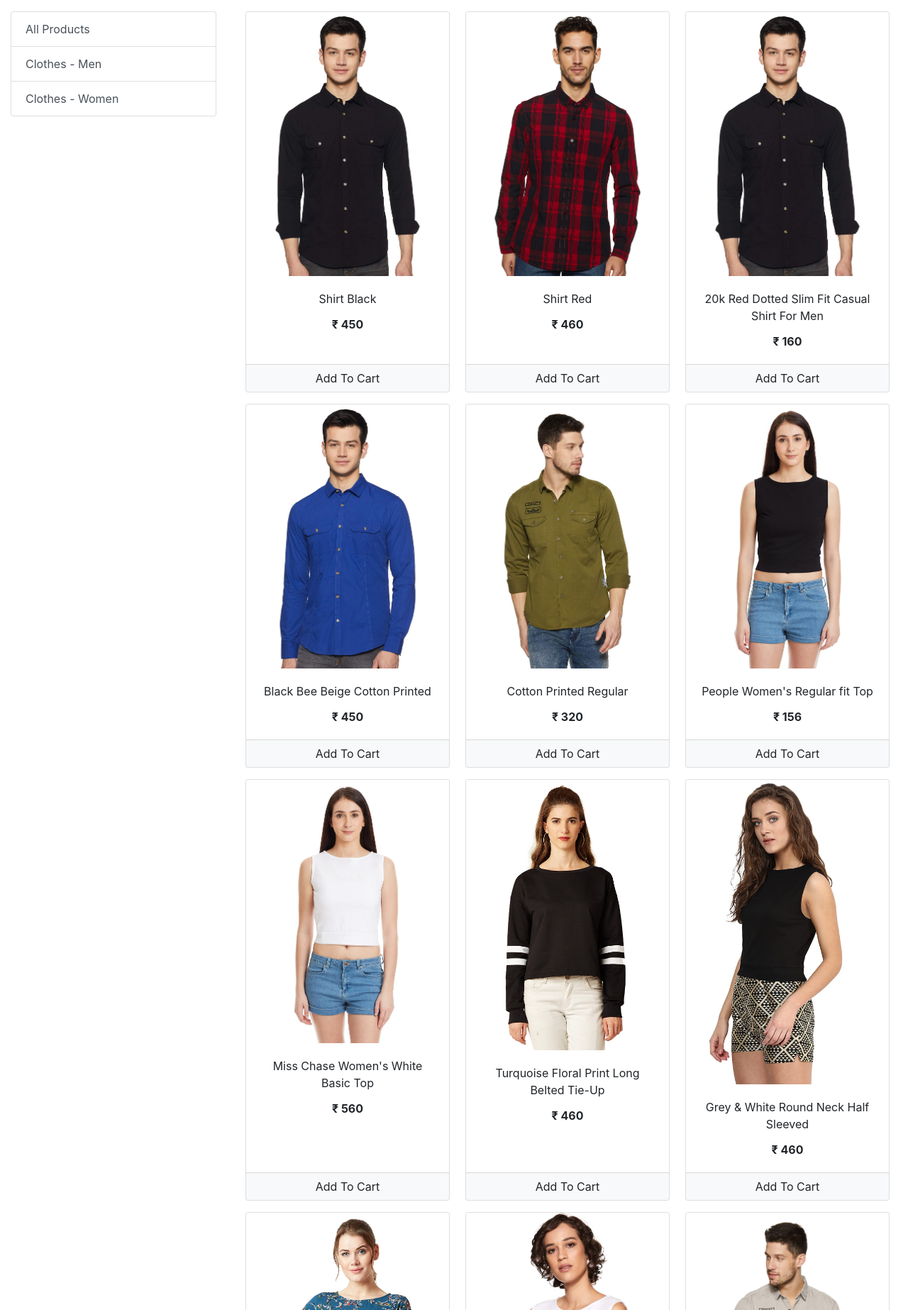
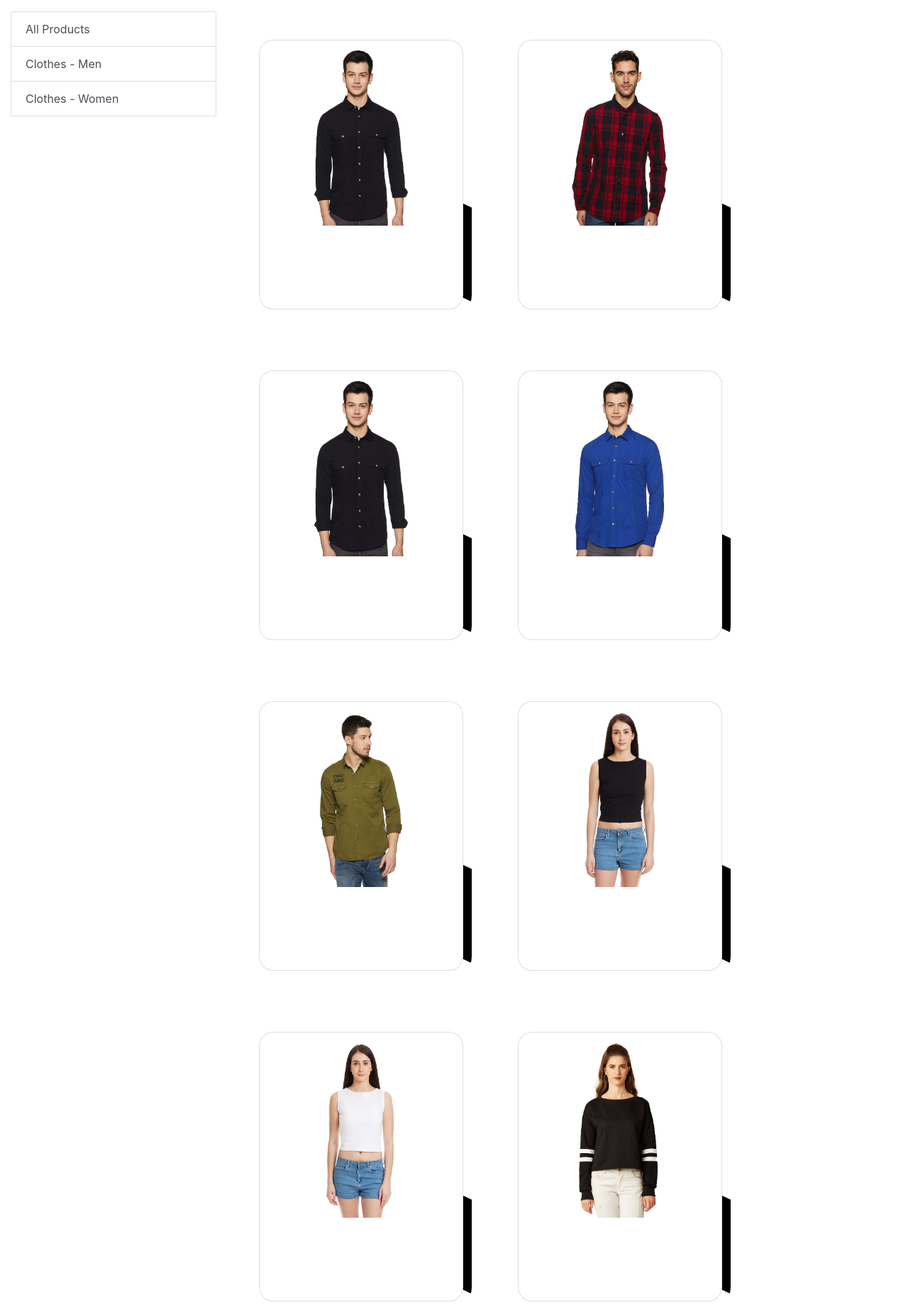
Before and after one commit to yamposskype/EShop_Django, a Django app: page /store in a window 1280 px wide. Shown: the part 74-1920 px from the top of the page at 71% size. Run offline with Django 3.2, Linux system fonts and the light colour scheme; data comes from the database, SQL or seed files in the repository; both versions use the stored data as it was after the commit; some libraries are stand-ins or nearby versions.

Commit message:
Changed design of products card

```diff
--- a/store/templates/index.html
+++ b/store/templates/index.html
@@ -4,6 +4,73 @@
 
 {% load cart %}
 {% load custom_filter %}
+<style>
+	@import url("https://fonts.googleapis.com/css2?family=Poppins:wght@400;500;600;700;800;900&display=swap");
+
+.cardBox {
+  width: 300px;
+  height: 400px;
+  position: relative;
+  display: inline-flex;
+  place-items: center;
+  overflow: hidden;
+  margin: 30px;
+  border-radius: 30px;
+}
+.card {
+  position: absolute;
+  width: 95%;
+  height: 95%;
+  background:white;
+  border-radius: 20px;
+  z-index: 5;
+  display: inline-block;
+  align-items: center;
+  flex-direction: initial;
+  text-align: center;
+  color: black;
+  overflow: hidden;
+  padding: 10px;
+  cursor: pointer;
+}
+
+.card .content {
+  transform: translateY(100%);
+  opacity: 0;
+  transition: 0.3s ease-in-out;
+}
+
+.card:hover .content {
+  transform: translateY(0);
+  opacity: 1;
+  width: 100%;
+  font-size: 13px;
+  font-weight: 400;
+
+}
+
+.cardBox::before {
+  content: "";
+  position: absolute;
+  width: 40%;
+  height: 160%;
+  background: black;
+  background: -webkit-linear-gradient(to right, black);
+  background: linear-gradient(to right,black);
+  animation: glowing01 5s linear infinite;
+  transform-origin: center;
+  animation: glowing 5s linear infinite;
+}
+@keyframes glowing {
+  0% {
+    transform: rotate(0);
+  }
+  100% {
+    transform: rotate(360deg);
+  }
+}
+
+</style>
 <!-- body -->
 <div class="container-fluid mt-3">
 	<div class="row">
@@ -25,15 +92,15 @@
 
 		<!-- all products -->
 		<div id='products' class="col-lg-9 mx-auto">
-			<div class="row mx-auto">
-				{% for product in products %}
-				<div class="card mx-auto mb-3" id={{product.id}} style="width: 18rem;">
-					<img class="card-img-top" src="{{product.image.url}}" alt="Card image cap">
-					<div class="card-body">
+			{% for product in products %}
+			<div class="cardBox">
+				<div class="card" id={{product.id}} style="width: 18rem;">
+					<img class="card-img-top" style="width: 70%;height: 70%;"src="{{product.image.url}}" alt="Card image cap">
+					<div class="content">
 						<p class="card-title">{{product.name}}</p>
 						<p class="card-text"><b>{{product.price|currency}}</b></p>
 						<!-- {{product | is_in_cart:request.session.cart }} -->
-					</div>
+
 
 					<div class="card-footer p-0 no-gutters">
 
@@ -62,11 +129,34 @@
 						{% endif %}
 
 					</div>
+                </div>
+				</div>
 
-				</div>
-				{% endfor %}
 			</div>
+			{% endfor %}
 		</div>
 	</div>
 </div>
 {% endblock %}
+<footer>
+	<br>
+
+	<p>
+	  <a href="#" class="fa fa-facebook"></a>
+	  <a href="#" class="fa fa-whatsapp"></a>
+	  <a href="#" class="fa fa-instagram"></a>
+	  <a href="#" class="fa fa-twitter"></a>
+	</p>
+
+	<br>
+	<div class="container">
+	  <div class="row">
+		<div class="col-md-12 col-sm-12">
+		  <div style="color:#ffffff;" class="wow fadeInUp footer-copyright">
+			<p>Shopify : A Ecommerce site to cater to all your needs<br>
+			  &copy; 2022 Developed By Mrunmayee Jakate and Prajna Puthran </p>
+		  </div>
+		</div>
+	  </div>
+	</div>
+  </footer>
```
Also changed, not shown: db.sqlite3.
